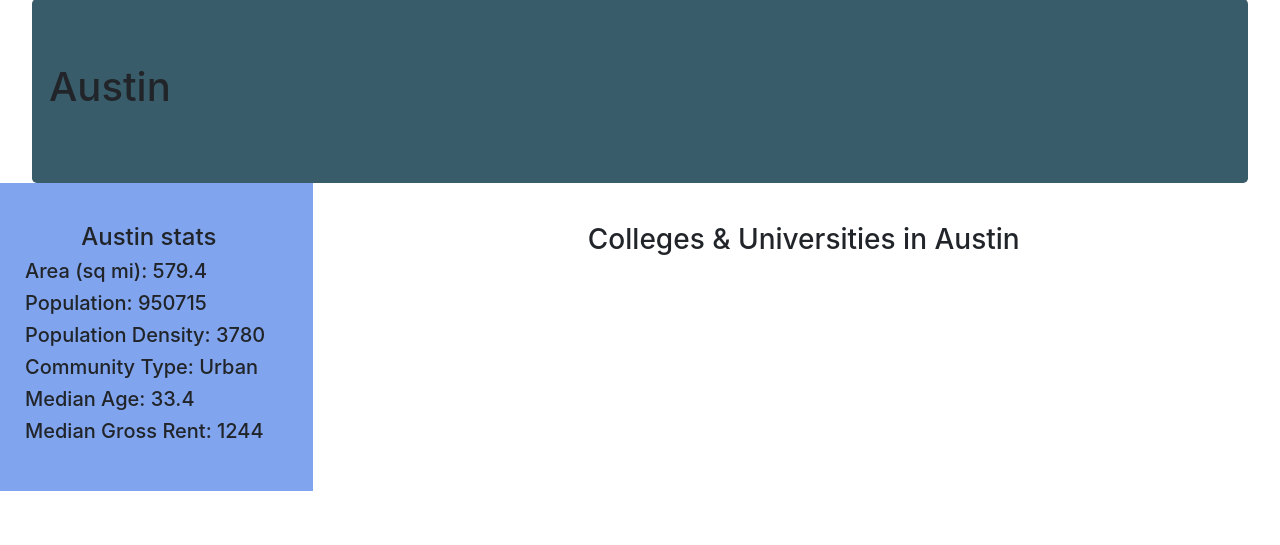
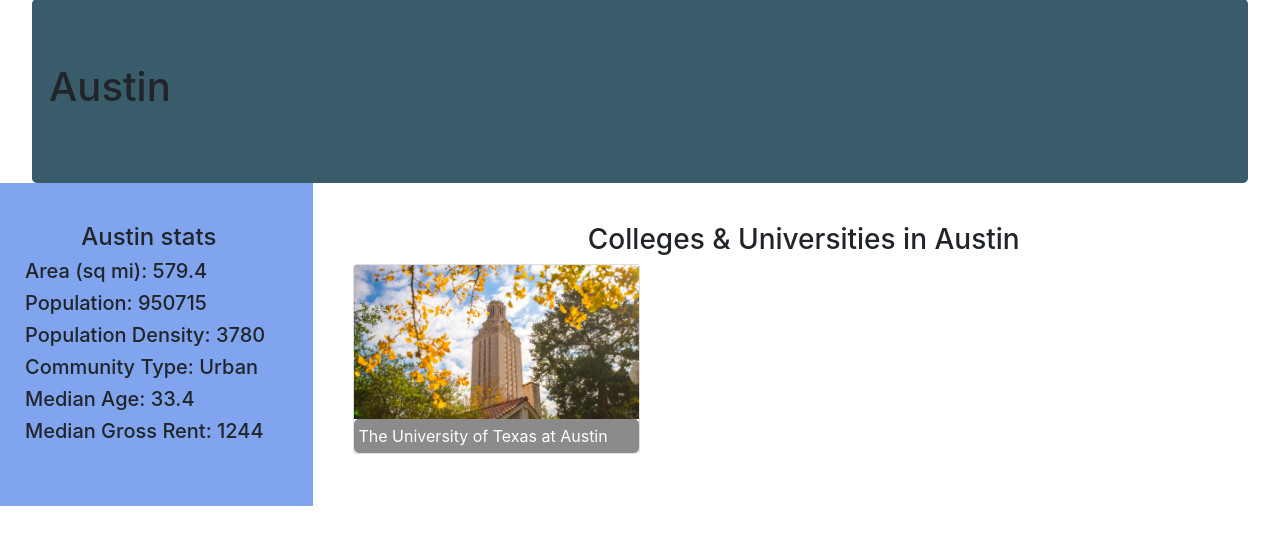
Before and after one commit to mohitg17/university_idb, a Flask app: page /city/austin in a window 1280 px wide. Shown: the part 91-636 px from the top of the page. Run offline with Flask 2, Linux system fonts and the light colour scheme; some libraries are stand-ins or nearby versions.

Commit message:
add uni cards to city instance pages

```diff
--- a/idb_app/main.py
+++ b/idb_app/main.py
@@ -131,7 +131,8 @@ city_stats = {
         "population density": 3780,
         "community type": "Urban",
         "median age": 33.4,
-        "median gross rent": 1244
+        "median gross rent": 1244,
+        "schools": ["The University of Texas at Austin"],
     },
     "houston": {
         "area": 251.5,
@@ -139,7 +140,8 @@ city_stats = {
         "population density": 3991,
         "community type": "Urban",
         "median age": 33.1,
-        "median gross rent": 986
+        "median gross rent": 986,
+        "schools": ["Rice University"],
     },
     "cambridge": {
         "area": 6.43,
@@ -147,7 +149,8 @@ city_stats = {
         "population density": 17.675,
         "community type": "Urban",
         "median age": 30.5,
-        "median gross rent": 2102
+        "median gross rent": 2102,
+        "schools": ["Harvard University"],
     }
 }
 
--- a/idb_app/templates/about.html
+++ b/idb_app/templates/about.html
@@ -87,6 +87,12 @@
     </p>
 </div>
 
+<div class="container-sm">
+    <p class="highlight" style="padding: 50px; background-color: #368f51;">
+
+    </p>
+</div>
+
 <div class="row justify-content-center"><h1>Our Team</h1></div>
 <div class="card-group">
   <div class="card">
--- a/idb_app/templates/city_instance.html
+++ b/idb_app/templates/city_instance.html
@@ -3,6 +3,22 @@
     <style>
         #city {
             height: 100%;
+        }
+
+        .card-img-top {
+            height: 12vw;
+            object-fit: cover;
+        }
+
+        .highlight {
+            background-color: var(--primary-highlight-color);
+            border-radius: 5px;
+            padding: 5px;
+        }
+
+        :root {
+            --primary-highlight-color: rgba(100, 100, 100, 0.75);
+            --primary-background-color: rgb(100, 100, 100);
         }
     </style>
 {% endblock %}
@@ -27,5 +43,18 @@
 
     <div class="col-xl-9" style="padding: 40px">
         <h3 class="text-center">Colleges & Universities in {{city_name}}</h3>
+        <div class="card-columns">
+        {% for uni in city_stats[city_name.lower().replace(' ','_')]['schools'] %}
+        <!-- TODO make image a background-image instead of img -->
+        <div
+            class="card h-100 main-button"
+            style="background-image:'{{url_for('static', filename=(uni.lower() + '.jpg'))}}';"
+        >
+            <img class="card-img-top d-block" src="{{url_for('static', filename=(uni.lower() + '.jpg'))}}" />
+            <div class="centered text-white highlight">{{uni}}</div>
+            <a href="/university/{{uni.lower().replace(' ', '_')}}" class="stretched-link"></a>
+        </div>
+        {% endfor %}
+    </div>
     </div>
 {% endblock %}
```
